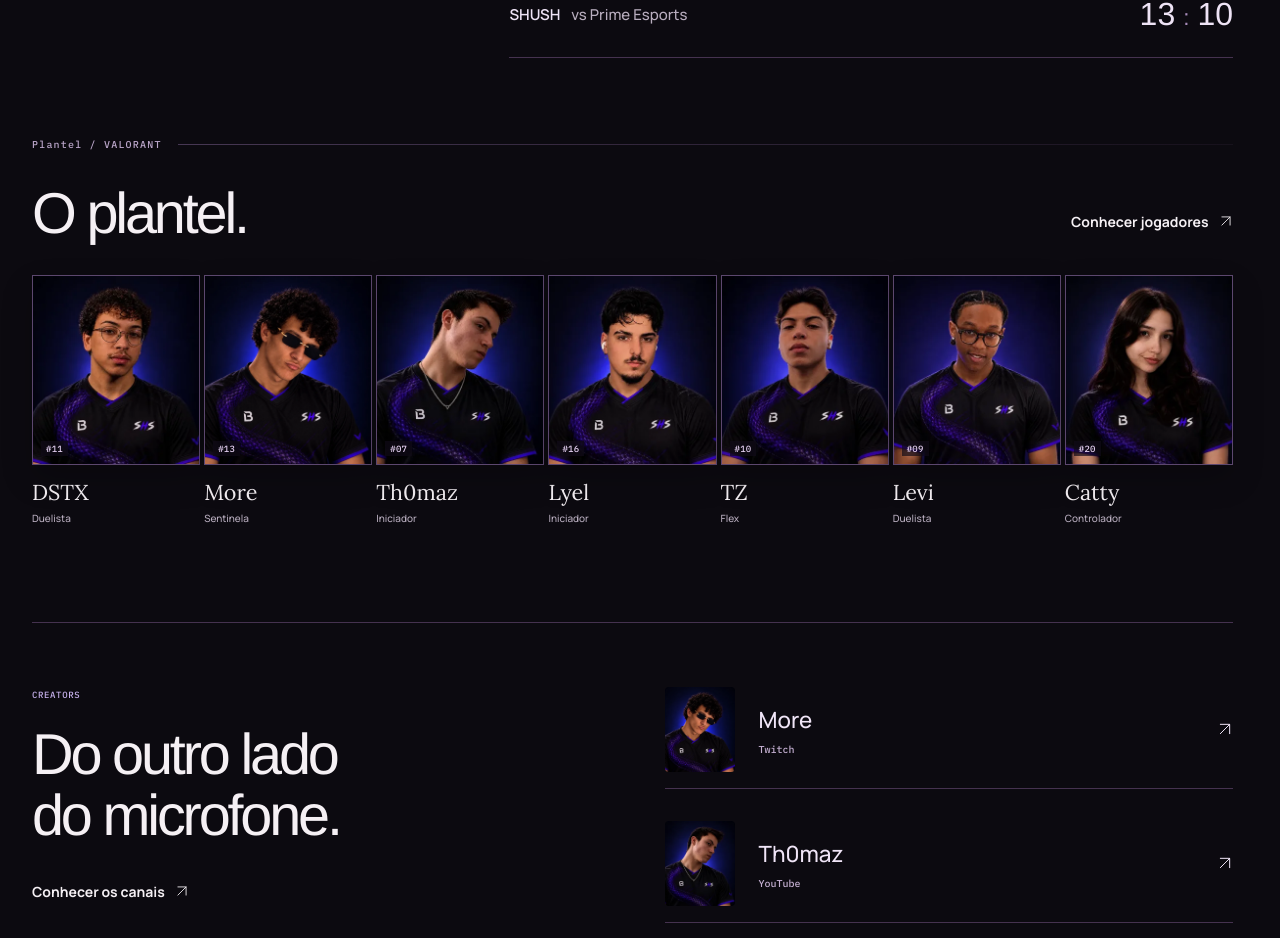
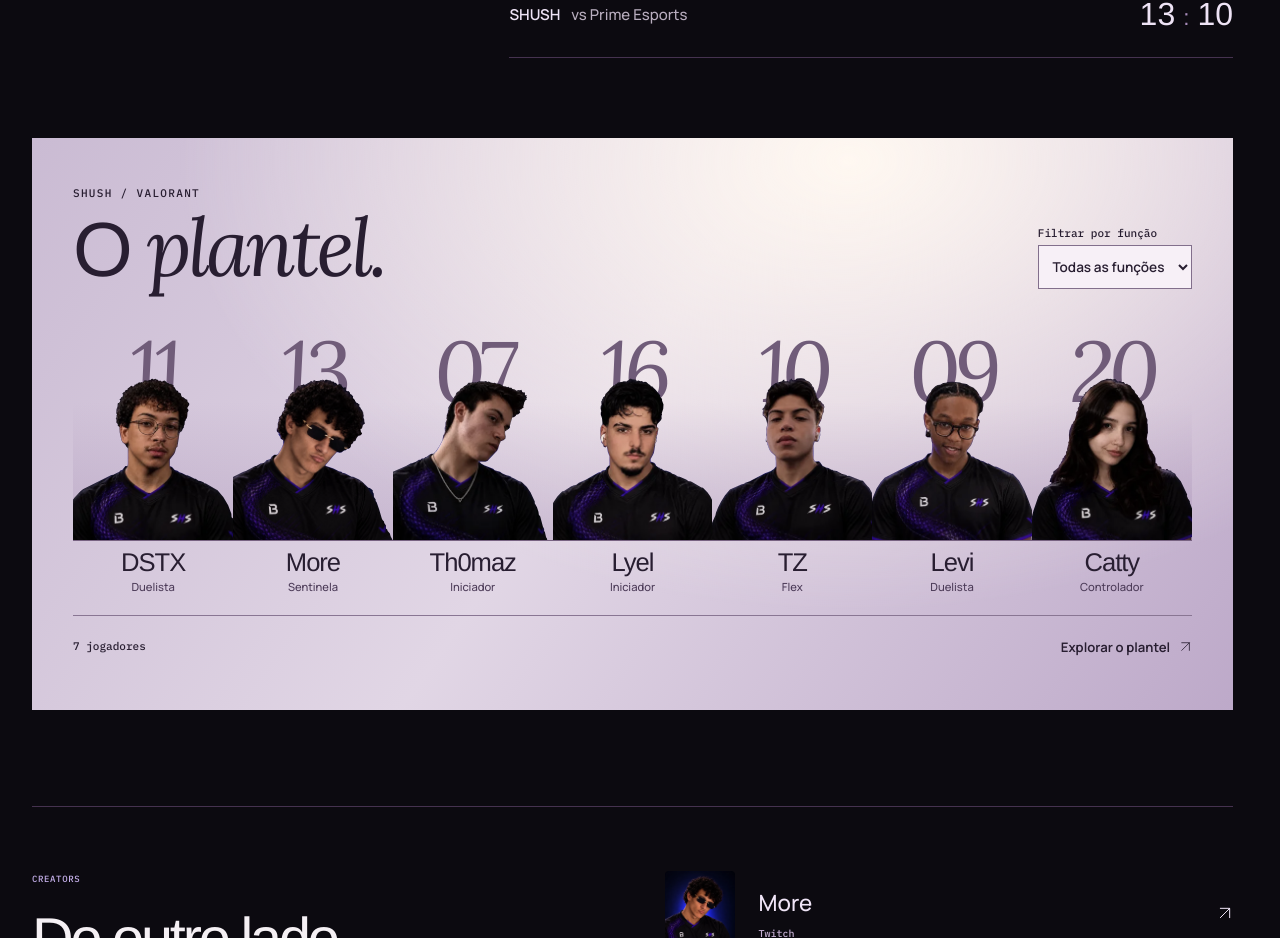
Before and after one commit to dstx11/Shush, a React (Vite) app: page / in a window 1280 px wide. Shown: the part 1139-2077 px from the top of the page. Built offline with nearby package versions, Linux system fonts and the light colour scheme.

Commit message:
Compose the SHUSH roster as an interactive photographic team sheet

```diff
--- a/src/components/home/HomeHub.tsx
+++ b/src/components/home/HomeHub.tsx
@@ -1,3 +1,4 @@
+import { useState, type CSSProperties } from 'react';
 import '../../styles/luxury-discovery.css';
 import { ArrowIcon } from '../ui/ArrowIcon';
 import { AppLink } from '../ui/AppLink';
@@ -7,16 +8,55 @@ import { verifiedMatches, verifiedMatchHref } from '../../data/verified-matches'
 import { formatDate } from '../../lib/premier';
 const lastChecked = formatDate(verifiedMatches[0].verifiedAt);
 
+const rosterRoles = [...new Set(players.flatMap(player => player.roles))].sort((a, b) => a.localeCompare(b, 'pt'));
+
+function TeamSheet() {
+  const [role, setRole] = useState('');
+  const lineup = role ? players.filter(player => player.roles.includes(role)) : players;
+
+  return (
+    <section id="plantel" className="lux-roster-gallery" aria-labelledby="discover-title">
+      <header className="lux-roster-heading">
+        <div>
+          <span className="sheet-edition">SHUSH / VALORANT</span>
+          <h2 id="discover-title">O <i>plantel.</i></h2>
+        </div>
+        <label className="sheet-filter">
+          Filtrar por função
+          <select value={role} onChange={event => setRole(event.target.value)}>
+            <option value="">Todas as funções</option>
+            {rosterRoles.map(name => <option key={name}>{name}</option>)}
+          </select>
+        </label>
+      </header>
+      <div className="lux-lineup">
+        {lineup.map(player => (
+          <AppLink key={player.id} href={`/esports/valorant/roster?player=${player.id}`}
+            aria-label={`Conhecer ${player.displayName}, número ${player.number}, ${player.roles.join(' e ')}`}>
+            <span className="sheet-portrait" style={{ '--cutout': `url("/assets/campaign/${player.id}-mask.svg")` } as CSSProperties}>
+              <span className="sheet-number" aria-hidden="true">{player.number}</span>
+              <PlayerPortrait player={player} decorative sizes="(max-width: 700px) 25vw, 190px" />
+            </span>
+            <strong>{player.displayName}</strong>
+            <small>{role || player.roles[0]}</small>
+          </AppLink>
+        ))}
+      </div>
+      <footer className="sheet-footer">
+        <span role="status">{role ? `${lineup.length} de ${players.length} jogadores` : `${players.length} jogadores`}</span>
+        <AppLink href="/esports/valorant/roster">Explorar o plantel <ArrowIcon /></AppLink>
+      </footer>
+    </section>
+  );
+}
+
 export function HomeHub() {
   return <div className="lux-discover shell" id="discover">
     <section className="lux-records" aria-labelledby="lux-records-title"><div className="lux-chapter">Premier / Arquivo</div><div className="lux-ledger">
       <div className="lux-ledger-intro"><span className="section-kicker">Premier / abril–junho 2026</span><h2 id="lux-records-title">Últimas<br />partidas.</h2><p>Partidas documentadas. Última verificação: {lastChecked}.</p><AppLink className="editorial-link" href="/esports/valorant/premier#verified-results">Ver todas as partidas <ArrowIcon /></AppLink></div>
       <div className="lux-ledger-list">{verifiedMatches.slice(0,3).map(match => <AppLink key={match.id} className="lux-score" href={verifiedMatchHref(match)} aria-label={`SHUSH ${match.shushScore}, ${match.opponent} ${match.opponentScore}; ${formatDate(match.date)}`}><span className="lux-score-meta"><time dateTime={match.date}>{formatDate(match.date)}</time><span>{match.map}</span></span><span className="lux-score-teams"><strong>SHUSH <span>vs {match.opponent}</span></strong><b>{match.shushScore}<small>:</small>{match.opponentScore}</b></span></AppLink>)}</div></div>
     </section>
-    <section aria-labelledby="discover-title" className="lux-roster-gallery">
-      <div className="lux-chapter">Plantel / VALORANT</div><div className="lux-roster-heading"><h2 id="discover-title">O plantel.</h2><AppLink className="editorial-link" href="/esports/valorant/roster">Conhecer jogadores <ArrowIcon /></AppLink></div>
-      <div className="lux-lineup">{players.map(player => <AppLink key={player.id} href={`/esports/valorant/roster?player=${player.id}`} aria-label={`Conhecer ${player.displayName}`}><div><PlayerPortrait player={player} decorative sizes="(max-width: 360px) 180px, (max-width: 767px) max(220px, calc((100vw - 56px) / 2)), (max-width: 1050px) 155px, 190px" /><span className="mono">#{player.number}</span></div><strong>{player.displayName}</strong><small>{player.roles[0]}</small></AppLink>)}</div>
-    </section>
+    <TeamSheet />
     <section className="lux-people" aria-labelledby="home-creators-title"><div><span className="section-kicker">Creators</span><h2 id="home-creators-title">Do outro lado<br /> do microfone.</h2><AppLink className="editorial-link" href="/content">Conhecer os canais <ArrowIcon /></AppLink></div><div className="lux-creator-links">{creators.map(player => <AppLink key={player.id} href={player.creatorUrl!} target="_blank" rel="noopener noreferrer"><PlayerPortrait player={player} decorative thumbnail sizes="80px" /><span><strong>{player.displayName}</strong><small>{player.creatorType === 'twitch' ? 'Twitch' : 'YouTube'}</small></span><span aria-hidden="true"><ArrowIcon /></span></AppLink>)}</div></section>
     <div className="lux-closing"><AppLink href="/company"><span className="section-kicker">Sobre a SHUSH</span><strong>Começámos com<br />uma piada.</strong><span>Ler a nossa história <ArrowIcon /></span></AppLink><AppLink href="/products/jersey" className="closing-product"><img src="/assets/jersey/frontjersey.webp" alt="" width="1254" height="1254" loading="lazy" /><span className="section-kicker">Drop 01</span><strong>A nossa camisola.<br />O teu nick.</strong><span>Personalizar <ArrowIcon /></span></AppLink></div>
   </div>;
--- a/src/styles/luxury-discovery.css
+++ b/src/styles/luxury-discovery.css
@@ -1,12 +1,123 @@
 /* Editorial chapters: a contact sheet, a results ledger and a product spread. */
 .lux-discover{padding-block:5rem 3rem}.lux-chapter{display:flex;align-items:center;gap:1rem;margin-bottom:2rem;font:10px var(--font-mono);letter-spacing:.12em;color:#bba6ca}.lux-chapter:after{content:'';height:1px;background:linear-gradient(90deg,#a17cbb66,#45324f33);flex:1}.lux-chapter b{font:italic 400 1.8rem 'SHUSH Hearth',Georgia,serif;color:#d4b6e6}
-.lux-roster-heading{display:flex;align-items:end;justify-content:space-between;gap:1.5rem;margin-bottom:2rem}.lux-discover h2{font:500 clamp(2.4rem,4.5vw,4.5rem)/1.05 var(--font-heading);letter-spacing:-.055em;color:#f5f0f4}.lux-discover h2 em{font:italic 400 1.12em 'SHUSH Hearth',Georgia,serif;color:#cfb5df}
-.lux-lineup{display:grid;grid-template-columns:repeat(7,minmax(0,1fr));gap:4px}.lux-lineup a{min-width:0;color:#f5f0f4;text-decoration:none}.lux-lineup a>div{height:190px;position:relative;overflow:hidden;border-radius:0;border:1px solid #b08acb66;background:#251a30;box-shadow:inset 0 1px #e7ceff33,0 14px 30px #0003}.lux-lineup img{width:100%;height:100%;object-fit:cover}.lux-lineup .mono{position:absolute;bottom:8px;left:8px;padding:2px 5px;background:#100b18b0;color:#e6d2f3;font:9px var(--font-mono)}.lux-lineup strong{display:block;margin-top:.8rem;font:400 1.35rem 'SHUSH Hearth',Georgia,serif}.lux-lineup small{display:block;font-size:10px;color:#b9aebf;margin-top:5px}.lux-lineup a:is(:hover,:focus-visible)>div{border-color:#d2b1e7}
-.lux-roster-gallery{margin-top:5rem}.lux-ledger{display:grid;grid-template-columns:minmax(0,.8fr) minmax(0,1.4fr);gap:4rem}.lux-ledger-intro p{max-width:30ch;color:#b9aebf;font-size:12px;line-height:1.8;margin:1.5rem 0}.lux-ledger-list{min-width:0}.lux-score{display:block;padding:1.5rem 0;border-bottom:1px solid #45324f;text-decoration:none;color:#eee3f5}.lux-score:first-child{border-top:1px solid #45324f}.lux-score-meta{display:flex;justify-content:space-between;color:#b9aebf;font:9px var(--font-mono);margin-bottom:1rem}.lux-score-teams{display:flex;justify-content:space-between;gap:1rem;align-items:center}.lux-score-teams strong{font:600 15px var(--font-ui)}.lux-score-teams strong span{font-weight:500;color:#b9aebf;margin-left:8px}.lux-score-teams b{font:500 2rem var(--font-heading);white-space:nowrap}.lux-score-teams b small{font-size:1.4rem;padding:0 8px;color:#a78bb9}.lux-score:is(:hover,:focus-visible) .lux-score-teams strong{color:#d4b0eb}
+.lux-discover h2{font:500 clamp(2.4rem,4.5vw,4.5rem)/1.05 var(--font-heading);letter-spacing:-.055em;color:#f5f0f4}.lux-discover h2 em{font:italic 400 1.12em 'SHUSH Hearth',Georgia,serif;color:#cfb5df}
+.lux-ledger{display:grid;grid-template-columns:minmax(0,.8fr) minmax(0,1.4fr);gap:4rem}.lux-ledger-intro p{max-width:30ch;color:#b9aebf;font-size:12px;line-height:1.8;margin:1.5rem 0}.lux-ledger-list{min-width:0}.lux-score{display:block;padding:1.5rem 0;border-bottom:1px solid #45324f;text-decoration:none;color:#eee3f5}.lux-score:first-child{border-top:1px solid #45324f}.lux-score-meta{display:flex;justify-content:space-between;color:#b9aebf;font:9px var(--font-mono);margin-bottom:1rem}.lux-score-teams{display:flex;justify-content:space-between;gap:1rem;align-items:center}.lux-score-teams strong{font:600 15px var(--font-ui)}.lux-score-teams strong span{font-weight:500;color:#b9aebf;margin-left:8px}.lux-score-teams b{font:500 2rem var(--font-heading);white-space:nowrap}.lux-score-teams b small{font-size:1.4rem;padding:0 8px;color:#a78bb9}.lux-score:is(:hover,:focus-visible) .lux-score-teams strong{color:#d4b0eb}
 .lux-people{margin-top:6rem;display:grid;grid-template-columns:1fr 1fr;align-items:center;gap:4rem;padding-block:3rem;border-block:1px solid #45324f}.lux-people .section-kicker{font:9px var(--font-mono);margin-bottom:1.5rem}.lux-people .editorial-link{margin-top:1.5rem}.lux-creator-links{display:grid;gap:1rem}.lux-creator-links>a{display:flex;align-items:center;gap:1.5rem;padding:1rem 0;border-bottom:1px solid #45324f;color:#f0e5f7;text-decoration:none}.lux-creator-links img{width:70px;height:85px;object-fit:cover;border-radius:4px}.lux-creator-links>a>span:nth-child(2){flex:1}.lux-creator-links strong{display:block;font-size:1.4rem;font-weight:500}.lux-creator-links small{display:block;font:10px var(--font-mono);color:#c5b0d2;margin-top:7px}
 .lux-closing{display:grid;grid-template-columns:1fr 1fr;gap:1.5rem;padding-top:5rem}.lux-closing>a{position:relative;overflow:hidden;padding:2rem;display:flex;flex-direction:column;gap:1rem;color:#f5f0f4;text-decoration:none;border:1px solid #b18cc844;border-radius:0;background:#1b1420;box-shadow:inset 0 1px #e4c9f71a}.lux-closing .section-kicker{font:9px var(--font-mono)}.lux-closing strong{font:500 clamp(1.8rem,3.2vw,3.2rem)/1.1 var(--font-heading);letter-spacing:-.04em}.lux-closing>a>span:last-child{display:flex;align-items:center;gap:1rem;font-size:12px;color:#d1b5e3;min-height:44px}.lux-closing>a:is(:hover,:focus-visible){border-color:#dbc0ed;box-shadow:inset 0 1px #f4dfff33,0 0 32px #ad55e522}
-@media(max-width:1050px){.lux-lineup{gap:8px}.lux-lineup a>div{height:155px}.lux-ledger,.lux-people{gap:2rem}}
-@media(max-width:767px){.lux-discover{padding-top:3rem}.lux-roster-heading{align-items:start;flex-direction:column}.lux-lineup{grid-template-columns:repeat(2,minmax(0,1fr));gap:1.5rem 1rem}.lux-lineup a>div{height:220px}.lux-lineup a:last-child{grid-column:1/-1;width:50%;justify-self:center}.lux-ledger,.lux-people{grid-template-columns:1fr}.lux-roster-gallery,.lux-people{margin-top:3.5rem}.lux-score-teams{align-items:start}.lux-score-teams strong span{display:block;margin:6px 0 0;font-size:12px}.lux-score-teams b{font-size:1.7rem}.lux-discover h2{font-size:2.5rem}.lux-closing{grid-template-columns:1fr;gap:1rem;padding-top:3rem}.lux-closing>a{padding:1.5rem}.lux-chapter{font-size:9px}}
-@media(max-width:360px){.lux-lineup a>div{height:180px}}
+@media(max-width:1050px){.lux-ledger,.lux-people{gap:2rem}}
+@media(max-width:767px){.lux-discover{padding-top:3rem}.lux-ledger,.lux-people{grid-template-columns:1fr}.lux-people{margin-top:3.5rem}.lux-score-teams{align-items:start}.lux-score-teams strong span{display:block;margin:6px 0 0;font-size:12px}.lux-score-teams b{font-size:1.7rem}.lux-discover h2{font-size:2.5rem}.lux-closing{grid-template-columns:1fr;gap:1rem;padding-top:3rem}.lux-closing>a{padding:1.5rem}.lux-chapter{font-size:9px}}
+
 
 .closing-product img{position:absolute;inset:0 0 0 auto;height:100%;width:44%;object-fit:contain;mask:url(/assets/campaign/jersey-front-mask.svg) center/contain no-repeat;opacity:.94}.closing-product>span,.closing-product>strong{position:relative}.lux-closing .closing-product{padding-right:40%;background:#211828}.lux-closing>a:first-child{background:linear-gradient(90deg,#160d1bed,#140e1aa8),url(/assets/campaign/tension.webp) center/cover}
+
+/* The seven portraits share one photographic surface and one baseline. */
+.lux-roster-gallery {
+  margin-top: 5rem;
+  padding: clamp(1rem, 3.2vw, 3rem);
+  scroll-margin-top: 6rem;
+  color: #281e31;
+  background: radial-gradient(ellipse at 68% 4%, #fff8f1 0%, transparent 58%),
+    linear-gradient(125deg, #cabbd3, #e1d6e5 48%, #bda9c9);
+}
+.lux-roster-heading, .sheet-footer {
+  display: flex;
+  justify-content: space-between;
+  align-items: end;
+  flex-wrap: wrap;
+  gap: .75rem 1.5rem;
+}
+.sheet-edition, .sheet-filter, .sheet-footer {
+  font: 500 .69rem/1.5 var(--font-mono);
+}
+.sheet-edition { letter-spacing: .12em; }
+.lux-roster-gallery h2 {
+  margin: .25rem 0 0;
+  color: inherit;
+  font-size: clamp(2.9rem, 6vw, 6rem);
+}
+.lux-roster-gallery h2 i { font: italic 400 1.05em/1 'SHUSH Hearth', Georgia, serif; }
+.sheet-filter { display: grid; gap: .25rem; }
+.sheet-filter select {
+  min-height: 44px;
+  max-width: 100%;
+  padding: .3rem .6rem;
+  font: 600 .85rem var(--font-ui);
+  color: inherit;
+  background: #f7f0f7;
+  border: 1px solid #826f8c;
+  border-radius: 0;
+  color-scheme: light;
+}
+.lux-lineup {
+  display: flex;
+  justify-content: center;
+  flex-wrap: wrap;
+  row-gap: 1rem;
+  margin: clamp(1.25rem, 3vw, 2.75rem) 0 1.25rem;
+}
+.lux-lineup > a {
+  flex: 0 0 calc(100% / 7 - .1px);
+  min-width: 0;
+  text-align: center;
+  color: inherit;
+  text-decoration: none;
+}
+.sheet-portrait {
+  position: relative;
+  display: block;
+  aspect-ratio: 3 / 4;
+  overflow: clip;
+  isolation: isolate;
+  border-bottom: 1px solid #786382;
+  background: linear-gradient(0deg, #977da852, transparent 65%);
+}
+.sheet-number {
+  display: block;
+  font: italic 400 clamp(2.4rem, 6.7vw, 6.4rem)/1 'SHUSH Hearth', Georgia, serif;
+  letter-spacing: -.075em;
+  color: #705c79;
+}
+.sheet-portrait img {
+  position: absolute;
+  bottom: -8%;
+  left: -9%;
+  width: 118%;
+  max-width: none;
+  height: auto;
+  mask: var(--cutout) center / 100% 100% no-repeat;
+  filter: saturate(.72);
+}
+.sheet-portrait .portrait-placeholder { position: absolute; inset: 30% 0 0; }
+.lux-lineup strong {
+  display: block;
+  margin: .4rem 0 .1rem;
+  font: 500 clamp(1rem, 2vw, 1.8rem)/1.2 var(--font-heading);
+  letter-spacing: -.04em;
+}
+.lux-lineup small { display: block; color: #4c3b58; font: .7rem/1.4 var(--font-ui); overflow-wrap: anywhere; }
+.sheet-footer { align-items: center; border-top: 1px solid #897693; padding-top: .55rem; }
+.sheet-footer a {
+  display: inline-flex;
+  align-items: center;
+  gap: .55rem;
+  min-height: 44px;
+  color: inherit;
+  font: 650 .82rem var(--font-ui);
+}
+.sheet-footer svg { width: 1em; }
+.lux-roster-gallery :focus-visible { outline: 2px solid #57336b; outline-offset: 2px; }
+.lux-lineup a:is(:hover, :focus-visible) .sheet-portrait {
+  background: radial-gradient(ellipse at 50% 80%, #cc8cff, transparent 74%);
+}
+.lux-lineup a:is(:hover, :focus-visible) strong { text-decoration: underline; text-underline-offset: .15em; }
+@media (prefers-reduced-motion: no-preference) {
+  html:not([data-motion=reduce]) .sheet-portrait img { transition: transform .42s var(--move-spring), filter .32s; }
+  html:not([data-motion=reduce]) .lux-lineup a:is(:hover, :focus-visible) img { transform: translateY(-2%) scale(1.045); filter: saturate(1); }
+}
+@media (max-width: 700px) {
+  .lux-roster-gallery { margin-top: 3.5rem; }
+  .lux-lineup > a { flex-basis: 25%; }
+  .sheet-portrait { aspect-ratio: 4 / 5; }
+  .sheet-number { font-size: clamp(2.1rem, 9.5vw, 4rem); }
+  .lux-lineup small { font-size: .64rem; }
+}
--- a/src/styles/motion-v3.css
+++ b/src/styles/motion-v3.css
@@ -22,7 +22,7 @@ html[data-motion="reduce"] .shush-reading-progress{display:none}
 /* LUMEN: light belongs to selected actions and expressive headlines. */
 :is(.story-cover,.creator-editorial-heading,.premier-cover,.drop-heading) h1 em{text-shadow:0 0 32px #b869f64d,0 0 80px #8540d629}
 .utility-button:is(:hover,:focus-visible){box-shadow:0 0 22px #a24bea38}
-.lux-lineup a:is(:hover,:focus-visible)>div,.creator-feature:focus-within .creator-art{box-shadow:0 0 32px #a647ed3d;border-color:#d09aef}
+.creator-feature:focus-within .creator-art{box-shadow:0 0 32px #a647ed3d;border-color:#d09aef}
 .shush-motion-toggle[aria-pressed=true]{box-shadow:0 0 20px #ab55e533}
 .motion-in:focus-within{opacity:1!important;transform:none!important;transition:none!important}
 .shush-root :is(.creator-art,.audit-drop-gallery){border-color:#a26ecb99;box-shadow:0 0 44px #9135db2e,inset 0 1px #eed5ff22}
```
Also changed, not shown: 3 other files (tests, documents, lock files or other folders).
